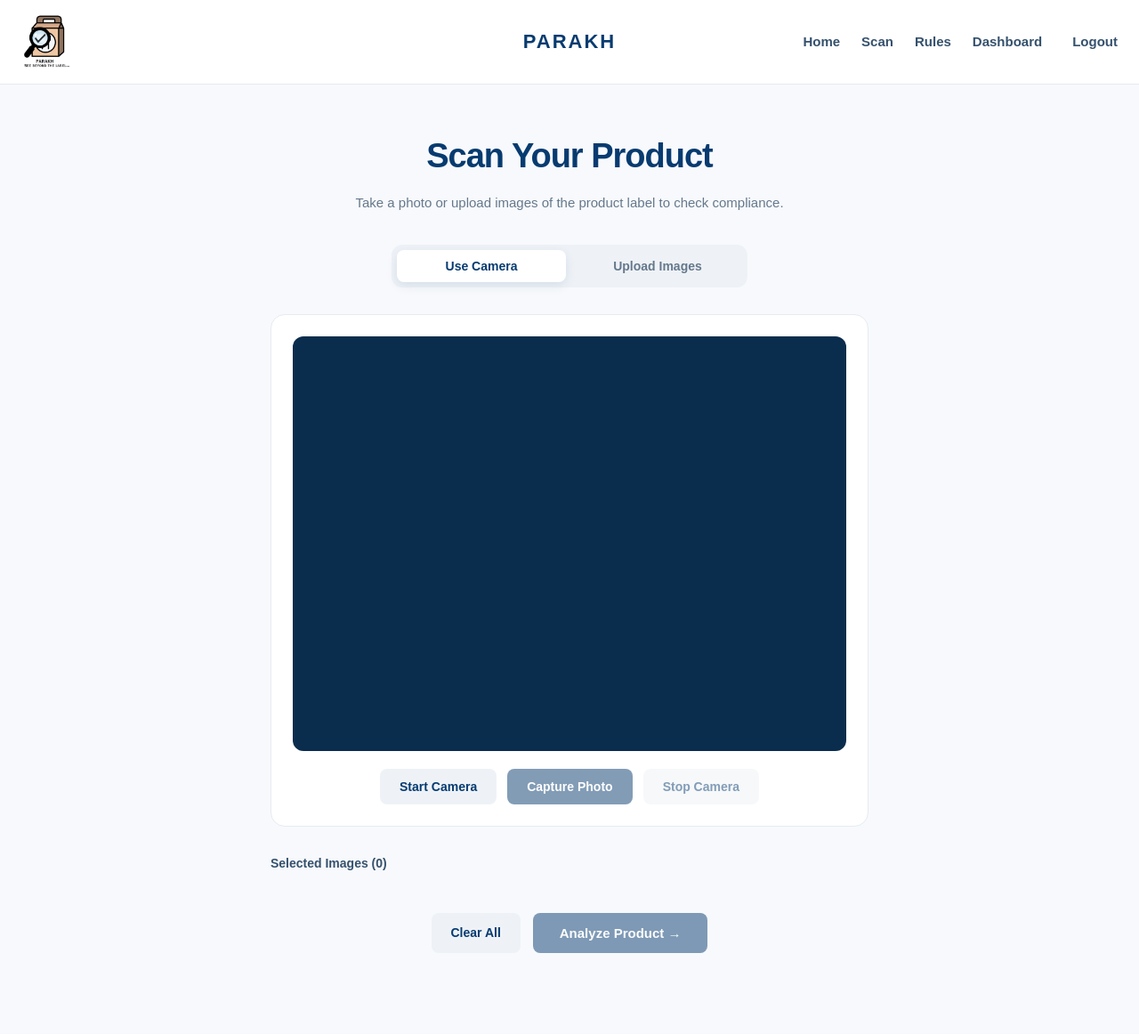
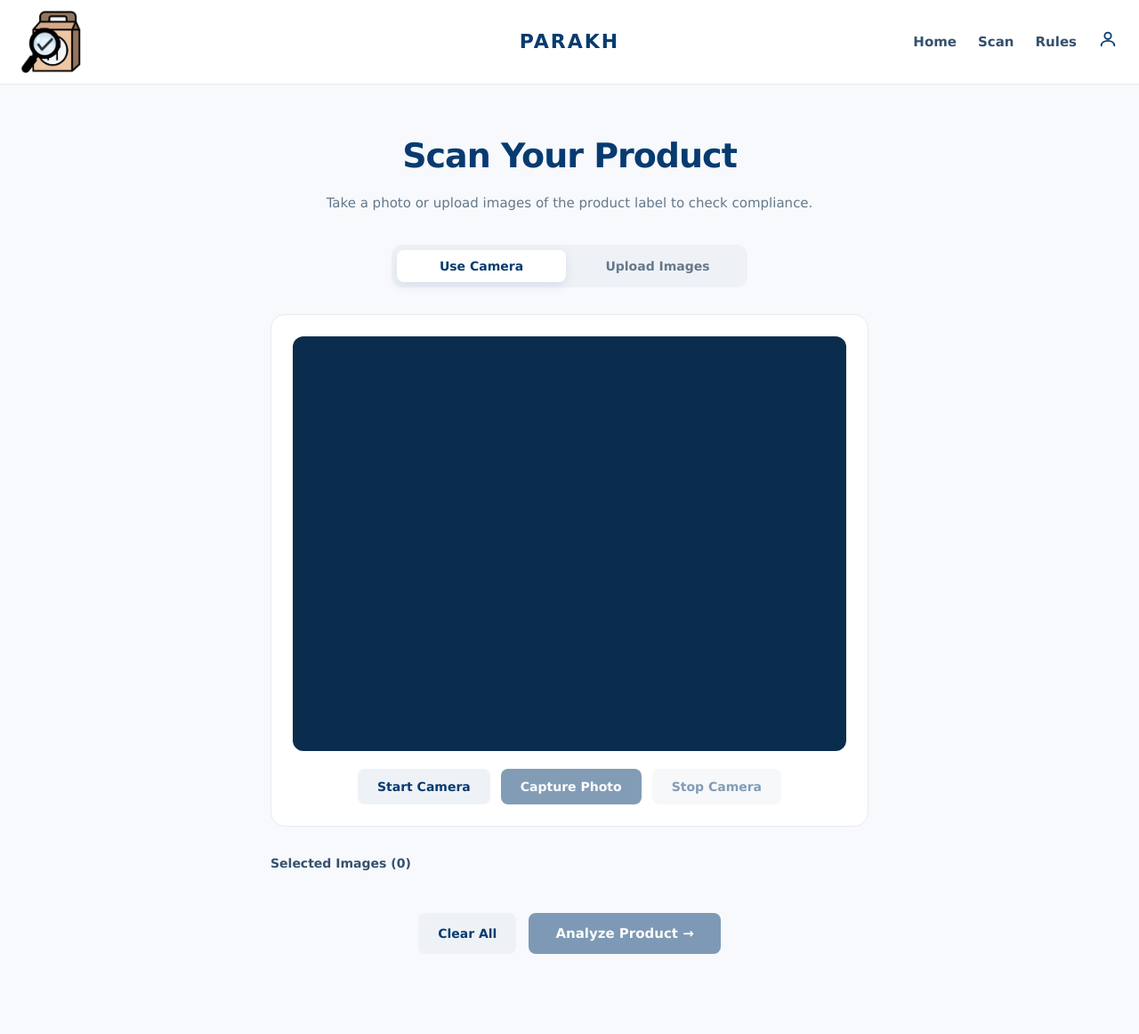
Before and after one commit to PrachiThakkar1010/SheCodes, a Django app: page /scan/ in a window 1280 px wide. Shown: the whole page at 89% size. Before the commit the page ends 1071 px from the top, so only its background shows below. Run offline with Django 5.2, Linux system fonts and the light colour scheme; the visitor is signed in with stand-in values (Sample User, id 1); some libraries are stand-ins or nearby versions.

Commit message:
Added favicon and changed font family

```diff
--- a/Parakh/Backend/config/settings.py
+++ b/Parakh/Backend/config/settings.py
@@ -85,7 +85,7 @@ DATABASES = {
         'ENGINE': 'django.db.backends.postgresql',
         'NAME': 'sih2026_db',
         'USER': 'postgres',
-        'PASSWORD': 'mytextileerp',
+        'PASSWORD': 'Postgres1110',
         'HOST': 'localhost',
         'PORT': '5432',
     }
--- a/Parakh/Frontend/static/css/style.css
+++ b/Parakh/Frontend/static/css/style.css
@@ -10,7 +10,7 @@ html {
 }
 
 body {
-    font-family: Arial, Helvetica, sans-serif;
+    font-family: Verdana, Geneva, Tahoma, sans-serif;
     background-color: #f7f9fc;
     color: #0b2d4d;
     line-height: 1.6;
@@ -64,18 +64,17 @@ section {
     display: flex;
     align-items: center;
     justify-self: center;
+    font-family: Courier 'Courier New', Courier, monospace;
 }
 
 
 .logo a {
     font-size: 22px;
-    font-weight: 800;
+    font-weight: 900;
     letter-spacing: 2px;
     color: #073b70;
     line-height: 1;
     text-decoration: none;
-
-
 }
 
 
--- a/Parakh/Frontend/templates/dashboard.html
+++ b/Parakh/Frontend/templates/dashboard.html
@@ -6,6 +6,7 @@
     <meta charset="UTF-8">
     <meta name="viewport" content="width=device-width, initial-scale=1.0">
     <title>Dashboard - Parakh</title>
+    <link rel="icon" type="image/png" href="{% static 'images/Logo.png' %}">
     <link rel="stylesheet" href="{% static 'css/style.css' %}">
 </head>
 
--- a/Parakh/Frontend/templates/forgot-password.html
+++ b/Parakh/Frontend/templates/forgot-password.html
@@ -5,6 +5,7 @@
     <meta charset="UTF-8">
     <meta name="viewport" content="width=device-width, initial-scale=1.0">
     <title>Forgot Password | Parakh</title>
+    <link rel="icon" type="image/png" href="{% static 'images/Logo.png' %}">
     <link rel="stylesheet" href="../static/css/style.css">
 </head>
 
--- a/Parakh/Frontend/templates/history.html
+++ b/Parakh/Frontend/templates/history.html
@@ -5,6 +5,7 @@
     <meta charset="UTF-8">
     <meta name="viewport" content="width=device-width, initial-scale=1.0">
     <title>Scan History - Parakh</title>
+    <link rel="icon" type="image/png" href="{% static 'images/Logo.png' %}">
     <link rel="stylesheet" href="../static/css/style.css">
 </head>
 
--- a/Parakh/Frontend/templates/index.html
+++ b/Parakh/Frontend/templates/index.html
@@ -7,9 +7,9 @@
     <meta name="viewport" content="width=device-width, initial-scale=1.0">
 
     <title>Parakh | See Beyond the Label</title>
-
+    <link rel="icon" type="image/png" href="{% static 'images/Logo.png' %}">
     <!-- Main CSS -->
-    <link rel="stylesheet" href="../static/css/style.css">
+    <link rel="stylesheet" href="{% static 'css/style.css' %}">
 </head>
 
 
@@ -35,7 +35,6 @@
 
 
     <main>
-
 
         <section class="hero">
 
--- a/Parakh/Frontend/templates/login.html
+++ b/Parakh/Frontend/templates/login.html
@@ -5,6 +5,7 @@
     <meta charset="UTF-8">
     <meta name="viewport" content="width=device-width, initial-scale=1.0">
     <title>Login</title>
+    <link rel="icon" type="image/png" href="{% static 'images/Logo.png' %}">
     <link rel = "stylesheet" href="../static/css/style.css">
 </head>
 
--- a/Parakh/Frontend/templates/profile.html
+++ b/Parakh/Frontend/templates/profile.html
@@ -5,6 +5,7 @@
     <meta charset="UTF-8">
     <meta name="viewport" content="width=device-width, initial-scale=1.0">
     <title>Profile - Parakh</title>
+    <link rel="icon" type="image/png" href="{% static 'images/Logo.png' %}">
     <link rel="stylesheet" href="../static/css/style.css">
 </head>
 
--- a/Parakh/Frontend/templates/register.html
+++ b/Parakh/Frontend/templates/register.html
@@ -5,6 +5,7 @@
     <meta charset="UTF-8">
     <meta name="viewport" content="width=device-width, initial-scale=1.0">
     <title>Register</title>
+    <link rel="icon" type="image/png" href="{% static 'images/Logo.png' %}">
     <link rel="stylesheet" href="../static/css/style.css">
 </head>
 
--- a/Parakh/Frontend/templates/result.html
+++ b/Parakh/Frontend/templates/result.html
@@ -5,6 +5,7 @@
     <meta charset="UTF-8">
     <meta name="viewport" content="width=device-width, initial-scale=1.0">
     <title>Scan Report - Parakh</title>
+    <link rel="icon" type="image/png" href="{% static 'images/Logo.png' %}">
     <link rel="stylesheet" href="../static/css/style.css">
 </head>
 
--- a/Parakh/Frontend/templates/rules.html
+++ b/Parakh/Frontend/templates/rules.html
@@ -6,7 +6,7 @@
   <meta charset="UTF-8">
   <meta name="viewport" content="width=device-width, initial-scale=1.0">
   <title>Simplified rules</title>
-
+  <link rel="icon" type="image/png" href="{% static 'images/Logo.png' %}">
   <link rel="stylesheet" href="../static/css/style.css">
 </head>
 
--- a/Parakh/Frontend/templates/scan.html
+++ b/Parakh/Frontend/templates/scan.html
@@ -6,6 +6,7 @@
     <meta charset="UTF-8">
     <meta name="viewport" content="width=device-width, initial-scale=1.0">
     <title>Scan Product - Parakh</title>
+    <link rel="icon" type="image/png" href="{% static 'images/Logo.png' %}">
     <link rel="stylesheet" href="{% static 'css/style.css' %}">
 </head>
 
@@ -24,8 +25,12 @@
             <a href="{% url 'rules' %}">Rules</a>
 
             {% if user.is_authenticated %}
-                <a href="{% url 'dashboard' %}">Dashboard</a>
-                <a href="{% url 'logout' %}" class="btn-logout" style="margin-left: 10px;">Logout</a>
+            <a href="{% url 'dashboard' %}" class="profile-icon active" aria-label="My Dashboard">
+                <svg width="22" height="22" viewBox="0 0 24 24" fill="none" xmlns="http://www.w3.org/2000/svg">
+                    <circle cx="12" cy="8" r="4" stroke="#073b70" stroke-width="2" />
+                    <path d="M4 20c0-4 4-6 8-6s8 2 8 6" stroke="#073b70" stroke-width="2" stroke-linecap="round" />
+                </svg>
+            </a>
             {% else %}
             <a href="{% url 'login' %}" class="login-link">Login</a>
             {% endif %}
@@ -74,8 +79,10 @@
             <label for="fileInput" class="upload-dropzone" id="uploadDropzone">
                 <div class="upload-icon">
                     <svg width="40" height="40" viewBox="0 0 24 24" fill="none" xmlns="http://www.w3.org/2000/svg">
-                        <path d="M12 16V4M12 4L7 9M12 4L17 9" stroke="#073b70" stroke-width="2" stroke-linecap="round" stroke-linejoin="round"/>
-                        <path d="M4 16V18C4 19.1046 4.89543 20 6 20H18C19.1046 20 20 19.1046 20 18V16" stroke="#073b70" stroke-width="2" stroke-linecap="round" stroke-linejoin="round"/>
+                        <path d="M12 16V4M12 4L7 9M12 4L17 9" stroke="#073b70" stroke-width="2" stroke-linecap="round"
+                            stroke-linejoin="round" />
+                        <path d="M4 16V18C4 19.1046 4.89543 20 6 20H18C19.1046 20 20 19.1046 20 18V16" stroke="#073b70"
+                            stroke-width="2" stroke-linecap="round" stroke-linejoin="round" />
                     </svg>
                 </div>
                 <p class="upload-text">Click to upload or drag and drop</p>
@@ -351,4 +358,5 @@
         window.addEventListener('beforeunload', stopCamera);
     </script>
 </body>
+
 </html>
```
Also changed, not shown: Parakh/Frontend/assets/Logo.png, Parakh/Frontend/static/images/Logo.png (added). Lines whose indentation alone changed are shown as unchanged.
